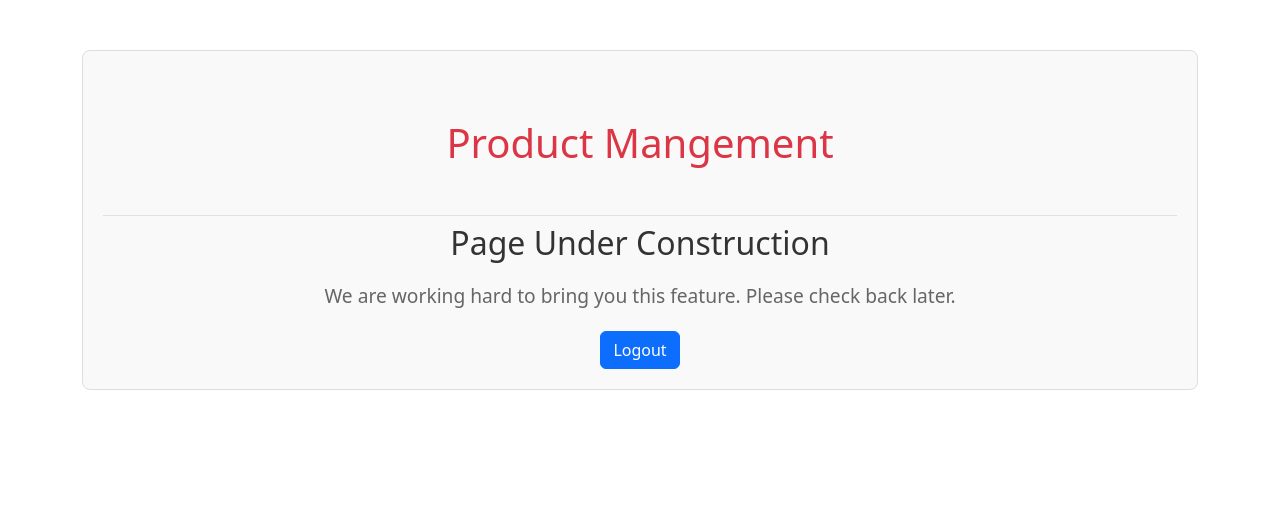
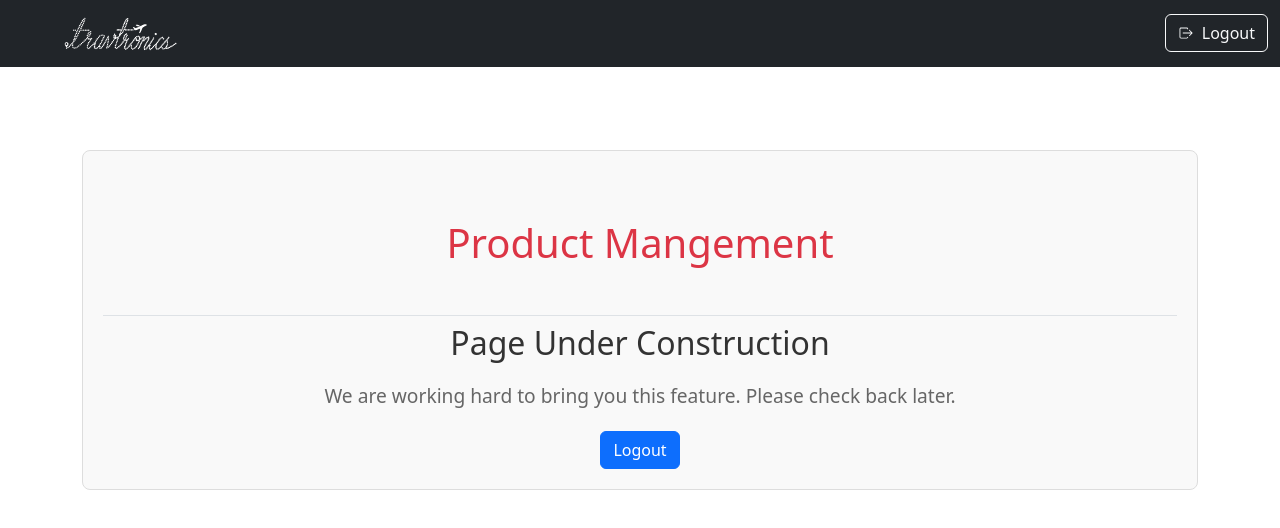
Before and after one commit to nithin3q/travtronics, a React (Vite) app: page /admin/product-management in a window 1280 px wide. Shown: the top 528 px of the page. Built offline with nearby package versions, Linux system fonts and the light colour scheme; no server answers; sample sign-in values are in the browser's storage.

Commit message:
upadte routes for admin

```diff
--- a/src/App.jsx
+++ b/src/App.jsx
@@ -41,7 +41,7 @@ function AppContent() {
 
   return (
     <>
-      {user && user.role === "user" && <Navbar />}
+      {user  && <Navbar />}
       <Routes>
          <Route path="/" element={user ? <Navigate to={user.role === "admin" ? "/admin/product-management" : "/shop"} /> : <Login />} />
         <Route path="/login" element={user ? <Navigate to={user.role === "admin" ? "/admin/product-management" : "/shop"} /> : <Login />} />
--- a/src/admin/ProductManagement.jsx
+++ b/src/admin/ProductManagement.jsx
@@ -6,7 +6,7 @@ function ProductManagement() {
   const { logout } = useContext(UserContext);
 
   return (
-    <div className="container mt-5">
+    <div className="container mt-55">
       <div className="under-construction">
         <h1 className='border-bottom p-5 text-danger'>Product Mangement</h1>
         <h2>Page Under Construction</h2>
--- a/src/components/Navbar.jsx
+++ b/src/components/Navbar.jsx
@@ -8,7 +8,7 @@ import '../assets/css/Navbar.css';
 import brand from '../assets/images/brand2.png';
 
 function Navbar() {
-  const { logout } = useContext(UserContext);
+  const { user,logout } = useContext(UserContext);
   const { cartitems } = useContext(ShopContext);
   const [openModal, setOpenModal] = useState(false);
 
@@ -42,13 +42,16 @@ function Navbar() {
         </button>
         <div className="collapse navbar-collapse" id="navbarNav">
           <ul className="navbar-nav ms-auto">
+          {user.role === 'user' && (
             <li className="nav-item">
               <Link to="/cart" className="nav-link text-white d-flex align-items-center">
                 <FaCartShopping className="me-2" />
                 Cart {totalItemsInCart > 0 && <span className="badge bg-warning text-dark ms-2">{totalItemsInCart}</span>}
               </Link>
             </li>
-            <li className="nav-item ms-3">
+          )}
+
+              <li className="nav-item ms-3">
               <button
                 onClick={handleLogout}
                 className="btn btn-outline-light d-flex align-items-center"
@@ -56,6 +59,8 @@ function Navbar() {
                 <IoIosLogOut className="me-2" /> Logout
               </button>
             </li>
+
+
           </ul>
         </div>
       </div>
```
